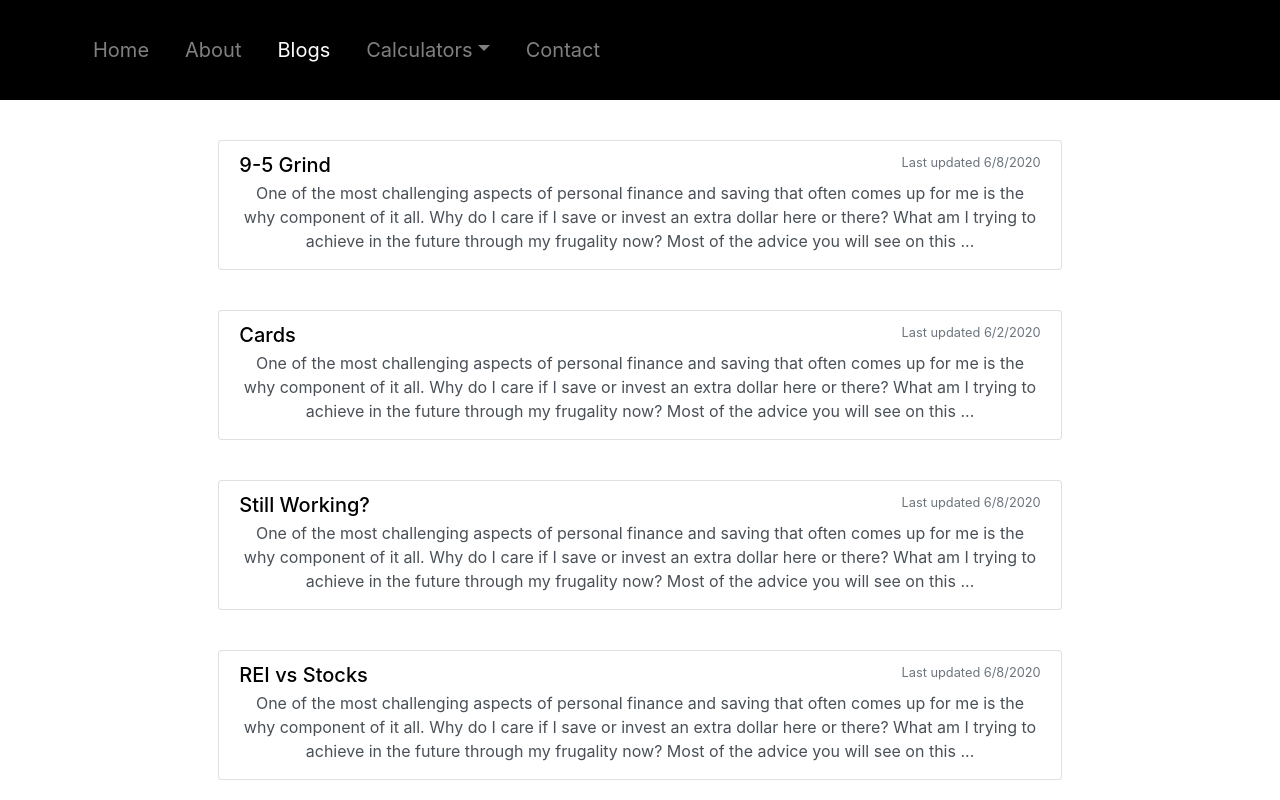
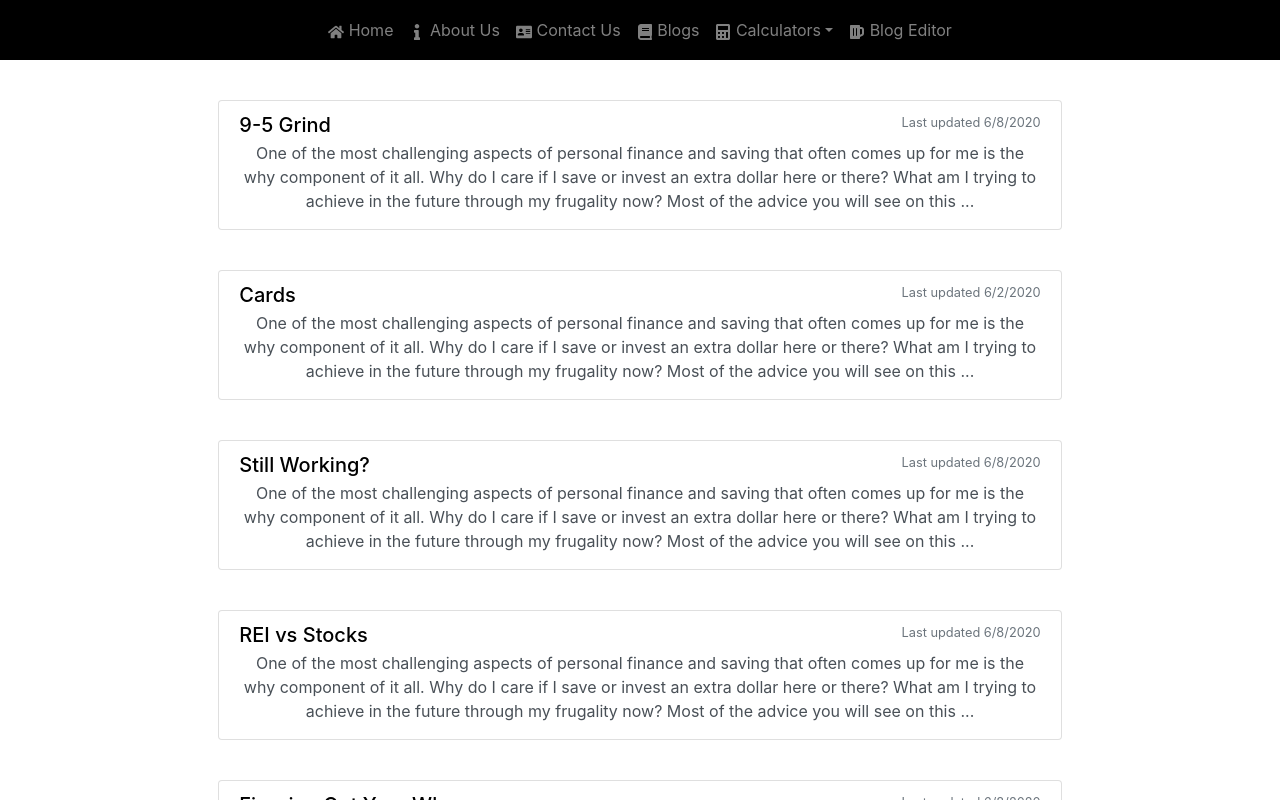
Before and after one commit to srdoyen/reactmasterfulinvestor, a React (Create React App) app: page /blogs in a window 1280 px wide. Shown: the top 800 px of the page. Built offline with nearby package versions, Linux system fonts and the light colour scheme.

Commit message:
adding blog editor for user blog posts

```diff
--- /dev/null
+++ b/src/components/BlogEditorComponent.js
@@ -0,0 +1,73 @@
+import React, { Component } from "react";
+import CKEditor from "@ckeditor/ckeditor5-react";
+import ClassicEditor from "@ckeditor/ckeditor5-build-classic";
+import { Button, Form, Col } from "react-bootstrap";
+
+class BlogEditor extends Component {
+  constructor(props) {
+    super(props);
+    this.state = { title: "", author: "", img: "", blogEntry: "" };
+  }
+
+  handleSubmit = (event) => {
+    const form = event.currentTarget;
+
+    if (form.checkValidity() === false) {
+      event.preventDefault();
+      event.stopPropagation();
+    }
+    console.log(form);
+  };
+
+  render() {
+    return (
+      <div className="container">
+        <br />
+        <h2>Blog Post</h2>
+        <Form onSubmit={this.handleSubmit}>
+          <Form.Group as={Col} controlId="name">
+            <Form.Label>Name</Form.Label>
+            <Form.Control type="name" placeholder="Enter name" />
+          </Form.Group>
+
+          <Form.Group as={Col} controlId="title">
+            <Form.Label>Title</Form.Label>
+            <Form.Control type="title" placeholder="Enter title" />
+          </Form.Group>
+          <Form.Group as={Col}>
+            <Form.File
+              id="exampleFormControlFile1"
+              label="Example file input"
+            />
+          </Form.Group>
+          <Form.Group as={Col} controlId="formGridAddress1">
+            <Form.Label>Blog Entry</Form.Label>
+            <CKEditor
+              editor={ClassicEditor}
+              data=""
+              onInit={(editor) => {
+                // You can store the "editor" and use when it is needed.
+                console.log("Editor is ready to use!", editor);
+              }}
+              onChange={(event, editor) => {
+                const data = editor.getData();
+                this.setState({ blogEntry: data });
+                console.log({ event, editor, data });
+              }}
+              onBlur={(event, editor) => {
+                console.log("Blur.", editor);
+              }}
+              onFocus={(event, editor) => {
+                console.log("Focus.", editor);
+              }}
+            />
+            <br />
+            <Button type="submit">Submit form</Button>
+          </Form.Group>
+        </Form>
+      </div>
+    );
+  }
+}
+
+export default BlogEditor;
--- a/src/components/BlogsComponent.js
+++ b/src/components/BlogsComponent.js
@@ -6,7 +6,7 @@ import { Link } from "react-router-dom";
 
 function RenderBlogItem({ blogPost }) {
   return (
-    <Link to={`/blogs/${blogPost.id}`}>
+    <Link to={`blogs/${blogPost.id}`}>
       <div className="row">
         <div className="col">
           <div className="list-group">
--- a/src/components/ContactComponent.js
+++ b/src/components/ContactComponent.js
@@ -16,7 +16,7 @@ class ContactComponent extends React.Component {
           </div>
 
           <div className="row row-content align-items-center">
-            <div className="col-sm-4">
+            <div className="col">
               <h4>Address</h4>
               <address>
                 123 Main St
@@ -26,23 +26,7 @@ class ContactComponent extends React.Component {
                 U.S.A.
               </address>
             </div>
-            <div className="col">
-              <a role="button" className="btn btn-link" href="tel:+12065551234">
-                <i className="fa fa-phone"></i>
-                1-206-555-1234
-              </a>
-              <br />
-              <a
-                role="button"
-                className="btn btn-link"
-                href="mailto:campsites@nucamp.co"
-              >
-                <i className="fa fa-envelope-o"></i>
-                campsites@nucamp.co
-              </a>
-            </div>
           </div>
-
           <div className="row row-content">
             <div className="col-12">
               <h2>Send me your Feedback</h2>
--- a/src/components/HeaderComponent.js
+++ b/src/components/HeaderComponent.js
@@ -1,76 +1,56 @@
 import React from "react";
-import "../App.css";
-import "../newStyle.css";
-import "../../node_modules/bootstrap/dist/css/bootstrap.min.css";
-import { NavLink } from "react-router-dom";
+import { Nav, Navbar, NavDropdown } from "react-bootstrap";
+import {
+  FaHome,
+  FaInfo,
+  FaBook,
+  FaAddressCard,
+  FaCalculator,
+  FaBeer,
+} from "react-icons/fa";
 
 class HeaderComponent extends React.Component {
   render() {
     return (
-      <nav className="navbar navbar-expand-sm navbar-dark sticky-top navbar-lg">
-        <div className="container">
-          <button
-            className="navbar-toggler"
-            type="button"
-            data-toggle="collapse"
-            data-target="#nucampNavbar"
-          >
-            <span className="navbar-toggler-icon"></span>
-          </button>
-          <div className="collapse navbar-collapse" id="nucampNavbar">
-            <ul className="navbar-nav">
-              <li className="nav-item">
-                <NavLink className="nav-link" to="/home">
-                  <i className="fa fa-home fa-lg"></i> Home
-                </NavLink>
-              </li>
-              <li className="nav-item">
-                <NavLink className="nav-link" to="/about">
-                  <i className="fa fa-info fa-lg"></i> About
-                </NavLink>
-              </li>
-              <li className="nav-item">
-                <NavLink className="nav-link" to="/blogs">
-                  <i className="fa fa-book fa-lg"></i> Blogs
-                </NavLink>
-              </li>
-              <li className="nav-item dropdown">
-                <a
-                  className="nav-link dropdown-toggle"
-                  href="/#"
-                  id="navbarDropdown"
-                  role="button"
-                  data-toggle="dropdown"
-                  aria-haspopup="true"
-                  aria-expanded="false"
-                >
-                  <i className="fa fa-calculator fa-lg"></i>
-                  Calculators
-                </a>
-                <div className="dropdown-menu" aria-labelledby="navbarDropdown">
-                  <a
-                    className="dropdown-item"
-                    href="./calculators/index-fund-calculator.html"
-                  >
-                    Index Fund Calculator
-                  </a>
-                  <a
-                    className="dropdown-item"
-                    href="./calculators/rental-property-calculator.html"
-                  >
-                    Rental Property Calculator
-                  </a>
-                </div>
-              </li>
-              <li className="nav-item">
-                <NavLink className="nav-link" to="/contact">
-                  <i className="fa fa-address-card fa-lg"></i> Contact
-                </NavLink>
-              </li>
-            </ul>
-          </div>
-        </div>
-      </nav>
+      <Navbar expand="lg" bg="black" variant="dark">
+        <Navbar.Toggle aria-controls="responsive-navbar-nav" />
+        <Navbar.Collapse id="responsive-navbar-nav">
+          <Nav className="m-auto">
+            <Nav.Link href="/home">
+              <FaHome /> Home
+            </Nav.Link>
+            <Nav.Link href="/about">
+              <FaInfo /> About Us
+            </Nav.Link>
+            <Nav.Link href="/contact">
+              <FaAddressCard /> Contact Us
+            </Nav.Link>
+            <Nav.Link href="/blogs">
+              <FaBook /> Blogs
+            </Nav.Link>
+            <NavDropdown
+              title={
+                <span>
+                  <FaCalculator /> Calculators
+                </span>
+              }
+            >
+              <NavDropdown.Item href="/debt_calculator">
+                Debt Calculator
+              </NavDropdown.Item>
+              <NavDropdown.Item href="/rental_property_calculator">
+                Rental Property Calculator
+              </NavDropdown.Item>
+              <NavDropdown.Item href="/stock_calculator">
+                Stock Calculator
+              </NavDropdown.Item>
+            </NavDropdown>
+            <Nav.Link href="/blogeditor">
+              <FaBeer /> Blog Editor
+            </Nav.Link>
+          </Nav>
+        </Navbar.Collapse>
+      </Navbar>
     );
   }
 }
--- a/src/components/MainComponent.js
+++ b/src/components/MainComponent.js
@@ -9,6 +9,7 @@ import Calculators from "./CalculatorsComponent";
 import Blogs from "./BlogsComponent.js";
 import SingleBlogComponent from "./SingleBlogComponent.js";
 import FooterComponent from "./FooterComponent";
+import BlogEditor from "./BlogEditorComponent";
 import HeaderComponent from "./HeaderComponent";
 import { Switch, Route, Redirect, withRouter } from "react-router-dom";
 import { BlogPosts } from "../data/blogs.js";
@@ -47,7 +48,8 @@ class MainComponent extends React.Component {
             path="/blogs"
             render={() => <Blogs BlogPosts={this.state.BlogPosts} />}
           />
-          <Route path="/blogs/:blogId" component={BlogWithId} />
+          <Route exact path="/blogeditor" component={BlogEditor} />
+          <Route exact path="/blogs/:blogId" component={BlogWithId} />
           <Redirect to="/home" />
         </Switch>
         <FooterComponent />
--- a/src/components/SingleBlogComponent.js
+++ b/src/components/SingleBlogComponent.js
@@ -4,8 +4,14 @@ import "../newStyle.css";
 import "../../node_modules/bootstrap/dist/css/bootstrap.min.css";
 import { Link } from "react-router-dom";
 
-function SingleBlogComponent(props) {
-  const blog = props.blogPost;
+class SingleBlogComponent extends React.Component {
+  componentDidMount() {
+    window.scrollTo(0, 0);
+  }
+
+  render() {
+    const blog = this.props.blogPost;
+
     if (blog) {
       return (
         <>
@@ -52,10 +58,10 @@ function SingleBlogComponent(props) {
                   <div class="media-body">
                     <h5 class="mt-0">Commenter Name</h5>
                     Cras sit amet nibh libero, in gravida nulla. Nulla vel metus
-                  scelerisque ante sollicitudin. Cras purus odio, vestibulum in
-                  vulputate at, tempus viverra turpis. Fusce condimentum nunc ac
-                  nisi vulputate fringilla. Donec lacinia congue felis in
-                  faucibus.
+                    scelerisque ante sollicitudin. Cras purus odio, vestibulum
+                    in vulputate at, tempus viverra turpis. Fusce condimentum
+                    nunc ac nisi vulputate fringilla. Donec lacinia congue felis
+                    in faucibus.
                   </div>
                 </div>
 
@@ -68,10 +74,10 @@ function SingleBlogComponent(props) {
                   <div class="media-body">
                     <h5 class="mt-0">Commenter Name</h5>
                     Cras sit amet nibh libero, in gravida nulla. Nulla vel metus
-                  scelerisque ante sollicitudin. Cras purus odio, vestibulum in
-                  vulputate at, tempus viverra turpis. Fusce condimentum nunc ac
-                  nisi vulputate fringilla. Donec lacinia congue felis in
-                  faucibus.
+                    scelerisque ante sollicitudin. Cras purus odio, vestibulum
+                    in vulputate at, tempus viverra turpis. Fusce condimentum
+                    nunc ac nisi vulputate fringilla. Donec lacinia congue felis
+                    in faucibus.
                     <div class="media mt-4">
                       <img
                         class="d-flex mr-3 rounded-circle"
@@ -175,5 +181,6 @@ function SingleBlogComponent(props) {
     }
     return <div />;
   }
+}
 
 export default SingleBlogComponent;
--- a/src/newStyle.css
+++ b/src/newStyle.css
@@ -87,6 +87,8 @@ h5.mb-1 {
 .card-header {
   color: black;
 }
+
+
 
 h5 {
   color: white;
@@ -214,6 +216,7 @@ p.lead {
 .blogText {
   text-align: left;
   white-space: pre-wrap;
+  margin: 10px;
 }
 
 .img-fluid {
```
Also changed, not shown: package.json (+7 -0 lines), src/components/HomeComponent.js (+17 -13 lines), 1 other file (tests, documents, lock files or other folders). Lines whose indentation alone changed are shown as unchanged.
